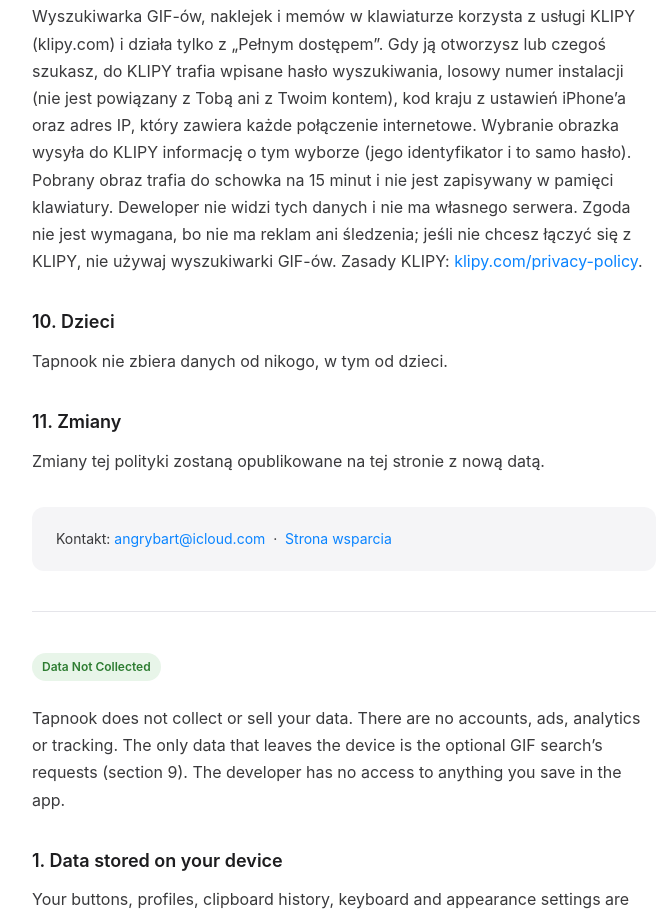
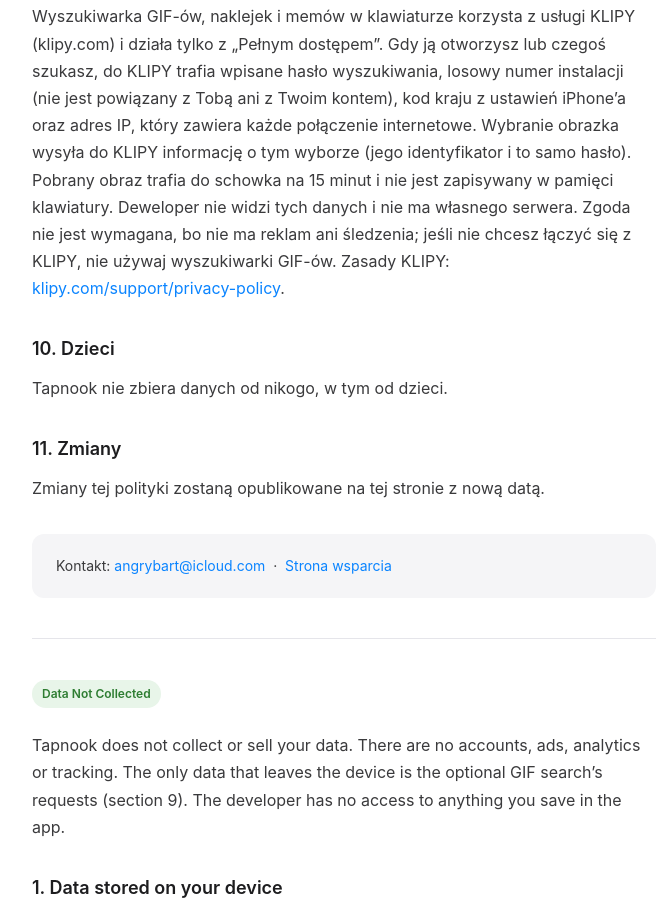
Before and after one commit to AngryBart/Tapnook-app, a plain HTML site: page privacy.html in a window 1280 px wide. Shown: the part 2286-3197 px from the top of the page, without its empty margins (296-967 px from the left). Drawn offline with Linux system fonts and the light colour scheme.

Commit message:
Privacy policy: correct KLIPY privacy policy link (privacy.html)

```diff
--- a/privacy.html
+++ b/privacy.html
@@ -77,7 +77,7 @@
     <p>Jeśli masz też aplikację Pho-King Board tego samego dewelopera, obie aplikacje wymieniają między sobą na urządzeniu wygląd klawiatury, dźwięk przełączników i informację, czy kupiono Pro (przez wspólny kontener App Group). Nic z tego nie opuszcza iPhone’a. W aplikacji nie ma kont użytkowników ani logowania.</p>
 
     <h2>9. Wyszukiwarka GIF-ów (KLIPY)</h2>
-    <p>Wyszukiwarka GIF-ów, naklejek i memów w klawiaturze korzysta z usługi KLIPY (klipy.com) i działa tylko z „Pełnym dostępem”. Gdy ją otworzysz lub czegoś szukasz, do KLIPY trafia wpisane hasło wyszukiwania, losowy numer instalacji (nie jest powiązany z Tobą ani z Twoim kontem), kod kraju z ustawień iPhone’a oraz adres IP, który zawiera każde połączenie internetowe. Wybranie obrazka wysyła do KLIPY informację o tym wyborze (jego identyfikator i to samo hasło). Pobrany obraz trafia do schowka na 15 minut i nie jest zapisywany w pamięci klawiatury. Deweloper nie widzi tych danych i nie ma własnego serwera. Zgoda nie jest wymagana, bo nie ma reklam ani śledzenia; jeśli nie chcesz łączyć się z KLIPY, nie używaj wyszukiwarki GIF-ów. Zasady KLIPY: <a href="https://klipy.com/privacy-policy">klipy.com/privacy-policy</a>.</p>
+    <p>Wyszukiwarka GIF-ów, naklejek i memów w klawiaturze korzysta z usługi KLIPY (klipy.com) i działa tylko z „Pełnym dostępem”. Gdy ją otworzysz lub czegoś szukasz, do KLIPY trafia wpisane hasło wyszukiwania, losowy numer instalacji (nie jest powiązany z Tobą ani z Twoim kontem), kod kraju z ustawień iPhone’a oraz adres IP, który zawiera każde połączenie internetowe. Wybranie obrazka wysyła do KLIPY informację o tym wyborze (jego identyfikator i to samo hasło). Pobrany obraz trafia do schowka na 15 minut i nie jest zapisywany w pamięci klawiatury. Deweloper nie widzi tych danych i nie ma własnego serwera. Zgoda nie jest wymagana, bo nie ma reklam ani śledzenia; jeśli nie chcesz łączyć się z KLIPY, nie używaj wyszukiwarki GIF-ów. Zasady KLIPY: <a href="https://klipy.com/support/privacy-policy">klipy.com/support/privacy-policy</a>.</p>
     <h2>10. Dzieci</h2>
     <p>Tapnook nie zbiera danych od nikogo, w tym od dzieci.</p>
 
@@ -122,7 +122,7 @@
     <p>If you also have Pho-King Board by the same developer, the two apps share the keyboard look, the switch sound and whether Pro was bought, on the device (through a shared App Group container). None of it leaves the iPhone. The app has no user accounts and no sign-in.</p>
 
     <h2>9. GIF search (KLIPY)</h2>
-    <p>The GIF, sticker and meme search in the keyboard uses the KLIPY service (klipy.com) and works only with “Full Access”. When you open it or search, KLIPY receives the search term you typed, a random installation number (not linked to you or any account), the country code from your iPhone’s settings and the IP address that every internet connection carries. Choosing a picture tells KLIPY about that choice (its identifier and the same search term). The picture you choose goes to the clipboard for 15 minutes and is not saved in the keyboard’s storage. The developer does not see this data and runs no server. No consent screen is needed because there are no ads or tracking; if you don’t want to connect to KLIPY, don’t use the GIF search. KLIPY’s own rules: <a href="https://klipy.com/privacy-policy">klipy.com/privacy-policy</a>.</p>
+    <p>The GIF, sticker and meme search in the keyboard uses the KLIPY service (klipy.com) and works only with “Full Access”. When you open it or search, KLIPY receives the search term you typed, a random installation number (not linked to you or any account), the country code from your iPhone’s settings and the IP address that every internet connection carries. Choosing a picture tells KLIPY about that choice (its identifier and the same search term). The picture you choose goes to the clipboard for 15 minutes and is not saved in the keyboard’s storage. The developer does not see this data and runs no server. No consent screen is needed because there are no ads or tracking; if you don’t want to connect to KLIPY, don’t use the GIF search. KLIPY’s own rules: <a href="https://klipy.com/support/privacy-policy">klipy.com/support/privacy-policy</a>.</p>
     <h2>10. Children</h2>
     <p>Tapnook collects no data from anyone, including children.</p>
 
```
